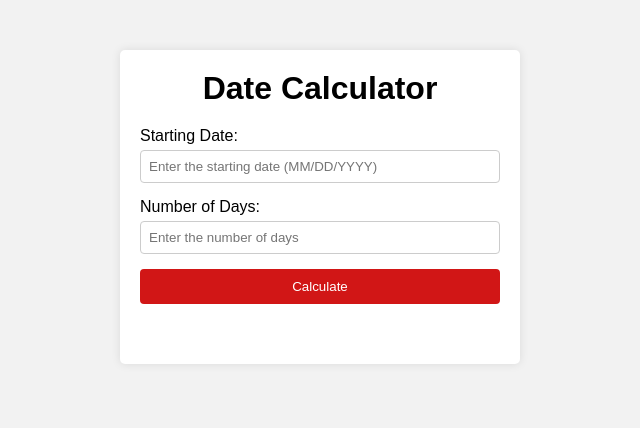
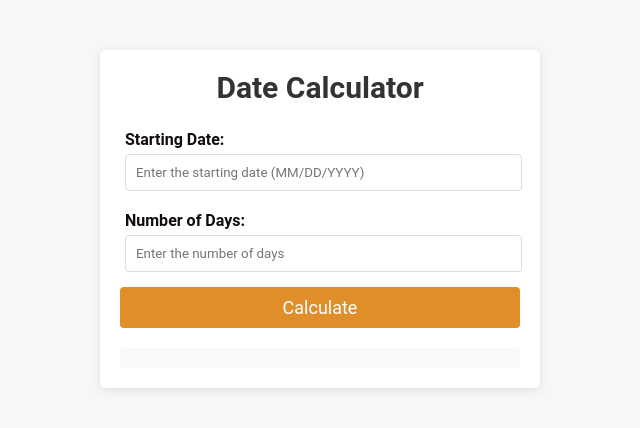
Before and after one commit to Code-with-akash/Email-DateCalculator, a plain HTML site: page index.html in a window 1280 px wide. Shown: the whole page, without its empty margins (320-960 px from the left). Drawn offline with nearby package versions, Linux system fonts and the light colour scheme.

Commit message:
I have added CSS & calender

```diff
--- a/index.html
+++ b/index.html
@@ -3,10 +3,11 @@
 <head>
   <title>Date Calculator</title>
   <link rel="stylesheet" href="style.css">
+  <link rel="stylesheet" href="https://code.jquery.com/ui/1.12.1/themes/base/jquery-ui.css">
 </head>
 <body>
   <div class="container">
-    <h1>Date Calculator</h1>
+    <h1 id="emailDate">Date Calculator</h1>
     <div class="input-container">
       <label for="startDate">Starting Date:</label>
       <input type="text" id="startDate" placeholder="Enter the starting date (MM/DD/YYYY)">
@@ -19,6 +20,13 @@
     <div id="result"></div>
   </div>
 
+  <script src="https://code.jquery.com/jquery-3.6.0.min.js"></script>
+  <script src="https://code.jquery.com/ui/1.12.1/jquery-ui.js"></script>
   <script src="script.js"></script>
+  <script>
+    $(document).ready(function() {
+      $("#startDate").datepicker();
+    });
+  </script>
 </body>
 </html>
--- a/script.js
+++ b/script.js
@@ -41,6 +41,6 @@ document.addEventListener("DOMContentLoaded", function() {
       var resultElement = document.getElementById("result");
 
       // Set the text content of the result element to display the calculated future date
-      resultElement.textContent = "The date after " + numberOfDays + " days from " + startDate.toDateString() + " is: " + futureDate.toDateString();
+      resultElement.textContent = "The Date After " + numberOfDays + " days of is : " + futureDate.toDateString();
     });
   });
--- a/style.css
+++ b/style.css
@@ -1,73 +1,79 @@
-/* Reset default margin and padding */
-* {
+body {
+  font-family: roboto;
+  background-color: #f7f7f7;
   margin: 0;
   padding: 0;
-    box-sizing: border-box;
 }
 
-  body {
-    font-family: Arial, sans-serif;
-    background-color: #f2f2f2;
+#emailDate{
+  font-size: 30px;
+  font-family: roboto;
 }
 
 .container {
   max-width: 400px;
   margin: 50px auto;
   padding: 20px;
-    background-color: #fff;
-    box-shadow: 0 0 10px rgba(0, 0, 0, 0.1);
+  background-color: #ffffff;
+  box-shadow: 0px 2px 10px rgba(0, 0, 0, 0.1);
   border-radius: 5px;
 }
 
 h1 {
   text-align: center;
-    margin-bottom: 20px;
+  margin-top: 0;
+  color: #333333;
+  font-family: 'Helvetica', sans-serif;
 }
 
 .input-container {
-    margin-bottom: 15px;
+  margin-bottom: 10px;
+  margin-right: 15px;
+  padding: 5px;
 }
 
 label {
   display: block;
+  font-weight: bold;
   margin-bottom: 5px;
+  color: #120d0d;
 }
 
-  input {
+input[type="text"],
+input[type="number"] {
   width: 100%;
-    padding: 8px;
-    border: 1px solid #ccc;
+  padding: 10px;
+  border: 1px solid #dddddd;
   border-radius: 4px;
+  color: #121111;
+  font-family: roboto;
 }
 
 button {
   display: block;
   width: 100%;
   padding: 10px;
-    background-color: #d11616;
-    color: #fff;
+  background-color: #e08e2a;
+  color: #ffffff;
+  font-size: large;
   border: none;
   border-radius: 4px;
   cursor: pointer;
   transition: background-color 0.3s ease;
+  font-family: roboto;
 }
 
 button:hover {
-    background-color: #168f0b;
+  background-color: #08ac44;
 }
 
 #result {
   margin-top: 20px;
   padding: 10px;
-    border: 0px;
+  background-color: #f9f9f9;
+  /* border: 1px solid #dddddd; */
   border-radius: 4px;
+  color: #010d09;
   font-weight: bold;
-    text-align: center;
-    color: #0a0a0a;
+  font-family: roboto;
 }
-
-  @media (max-width: 600px) {
-    .container {
-      max-width: 300px;
-    }
-  }
```
Lines whose indentation alone changed are shown as unchanged.
